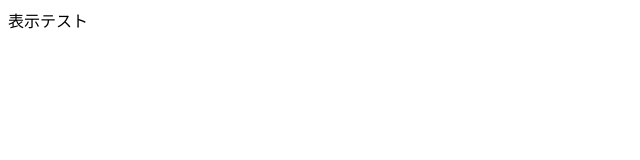
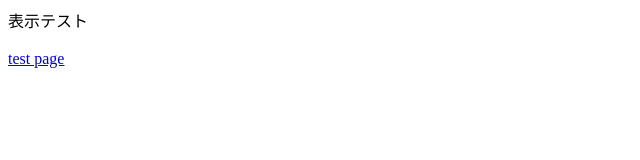
Before and after one commit to aTomoyaDeguchi/aTomoyaDeguchi.github.io, a plain HTML site: page public/index.html in a window 1280 px wide. Shown: the full height of the page, 0-640 px from the left. Drawn offline with Linux system fonts and the light colour scheme.

Commit message:
Add link to test/test.html

```diff
--- a/public/index.html
+++ b/public/index.html
@@ -2,5 +2,8 @@
 <head></head>
 <body>
 表示テスト
+<br />
+<br />
+<a href="./test/test.html">test page</a>
 </body>
 </html>
```
